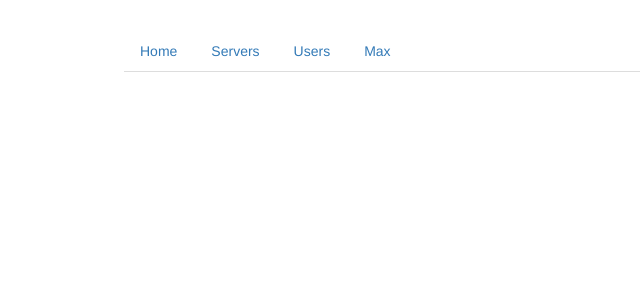
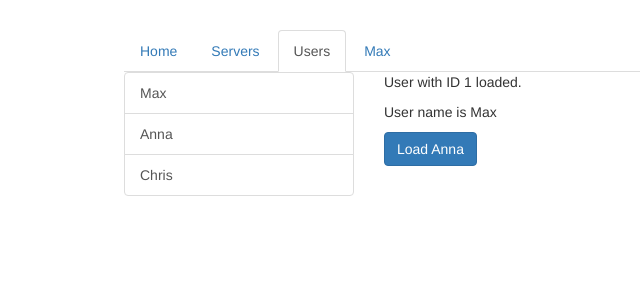
Before and after one commit to verlil/angular5-routing-start, an Angular app: page /users/1/Max in a window 1280 px wide. Before the commit this address led to /. Shown: the top 300 px of the page, without its empty margins (141-781 px from the left). Built offline with nearby package versions, Linux system fonts and the light colour scheme.

Commit message:
nested routing, children routes

```diff
--- a/src/app/servers/servers.component.html
+++ b/src/app/servers/servers.component.html
@@ -13,9 +13,10 @@
     </div>
   </div>
   <div class="col-xs-12 col-sm-4">
-    <button class="btn button-primary" (click)="onGoToUsers()">localhost:4200/servers/users</button>
+    <router-outlet></router-outlet>
+    <!-- <button class="btn button-primary" (click)="onGoToUsers()">localhost:4200/servers/users</button>
     <app-edit-server></app-edit-server>
     <hr>
-    <!-- <app-server></app-server> -->
+    <app-server></app-server> -->
   </div>
 </div>
--- a/src/app/users/user/user.component.html
+++ b/src/app/users/user/user.component.html
@@ -1,4 +1,4 @@
 <p>User with ID {{ user.id }} loaded.</p>
 <p>User name is {{ user.name }}</p>
 
-<button class="btn btn-primary" [routerLink]="['/user', 2, 'Anna']">Load Anna</button>
+<button class="btn btn-primary" [routerLink]="['/users', 2, 'Anna']">Load Anna</button>
--- a/src/app/users/users.component.html
+++ b/src/app/users/users.component.html
@@ -2,7 +2,7 @@
   <div class="col-xs-12 col-sm-4">
     <div class="list-group">
       <a
-        [routerLink]="['/user', user.id, user.name]"
+        [routerLink]="['/users', user.id, user.name]"
         href="#"
         class="list-group-item"
         *ngFor="let user of users">
@@ -11,6 +11,7 @@
     </div>
   </div>
   <div class="col-xs-12 col-sm-4">
-    <app-user></app-user>
+    <!-- <app-user></app-user> -->
+    <router-outlet></router-outlet>
   </div>
 </div>
```
Also changed, not shown: src/app/app.module.ts (+8 -5 lines).
